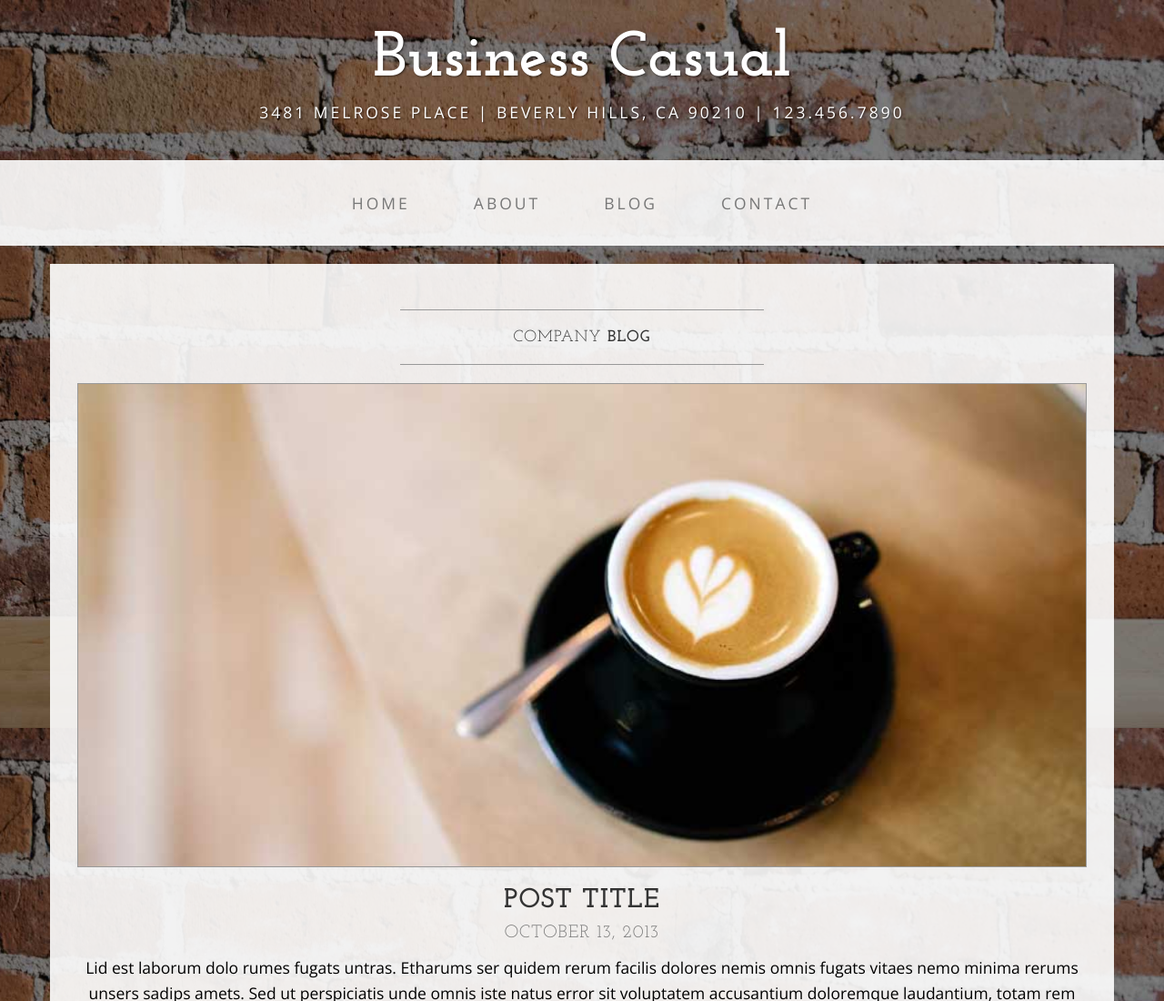
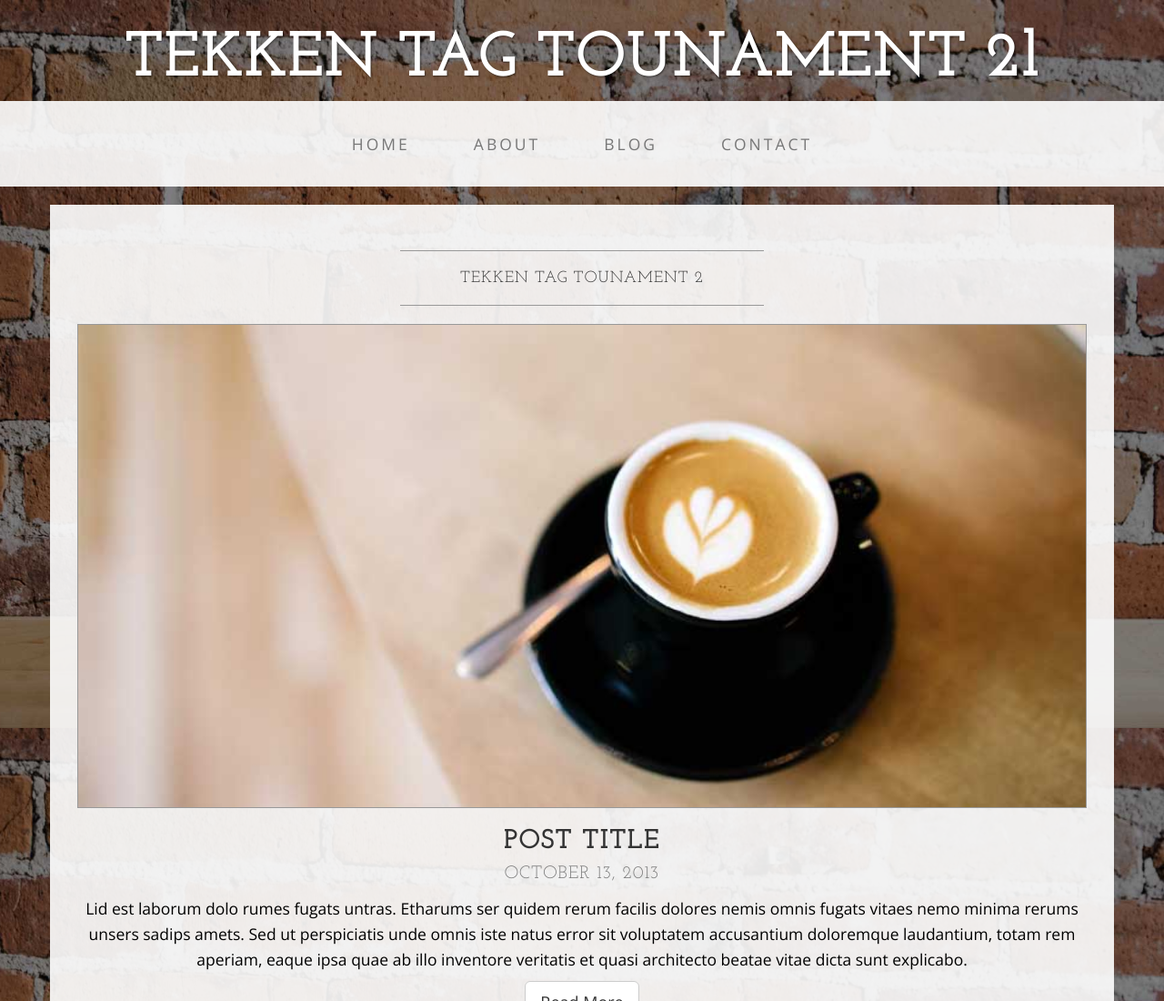
Before and after one commit to pauljohnrabang/tekken.github.io, a plain HTML site: page blog.html in a window 1280 px wide. Shown: the top 1100 px of the page at 91% size. Drawn offline with nearby package versions, Linux system fonts and the light colour scheme.

Commit message:
Update blog.html

```diff
--- a/blog.html
+++ b/blog.html
@@ -9,7 +9,7 @@
     <meta name="description" content="">
     <meta name="author" content="">
 
-    <title>Blog - Business Casual - Start Bootstrap Theme</title>
+    <title>Blog - TEKKEN TAG TOUNAMENT 2</title>
 
     <!-- Bootstrap Core CSS -->
     <link href="css/bootstrap.min.css" rel="stylesheet">
@@ -32,8 +32,8 @@
 
 <body>
 
-    <div class="brand">Business Casual</div>
-    <div class="address-bar">3481 Melrose Place | Beverly Hills, CA 90210 | 123.456.7890</div>
+    <div class="brand">TEKKEN TAG TOUNAMENT 2l</div>
+
 
     <!-- Navigation -->
     <nav class="navbar navbar-default" role="navigation">
@@ -47,7 +47,7 @@
                     <span class="icon-bar"></span>
                 </button>
                 <!-- navbar-brand is hidden on larger screens, but visible when the menu is collapsed -->
-                <a class="navbar-brand" href="index.html">Business Casual</a>
+                <a class="navbar-brand" href="index.html">TEKKEN TAG TOUNAMENT 2</a>
             </div>
             <!-- Collect the nav links, forms, and other content for toggling -->
             <div class="collapse navbar-collapse" id="bs-example-navbar-collapse-1">
@@ -77,8 +77,8 @@
             <div class="box">
                 <div class="col-lg-12">
                     <hr>
-                    <h2 class="intro-text text-center">Company
-                        <strong>blog</strong>
+                    <h2 class="intro-text text-center">TEKKEN TAG TOUNAMENT 2
+
                     </h2>
                     <hr>
                 </div>
```
